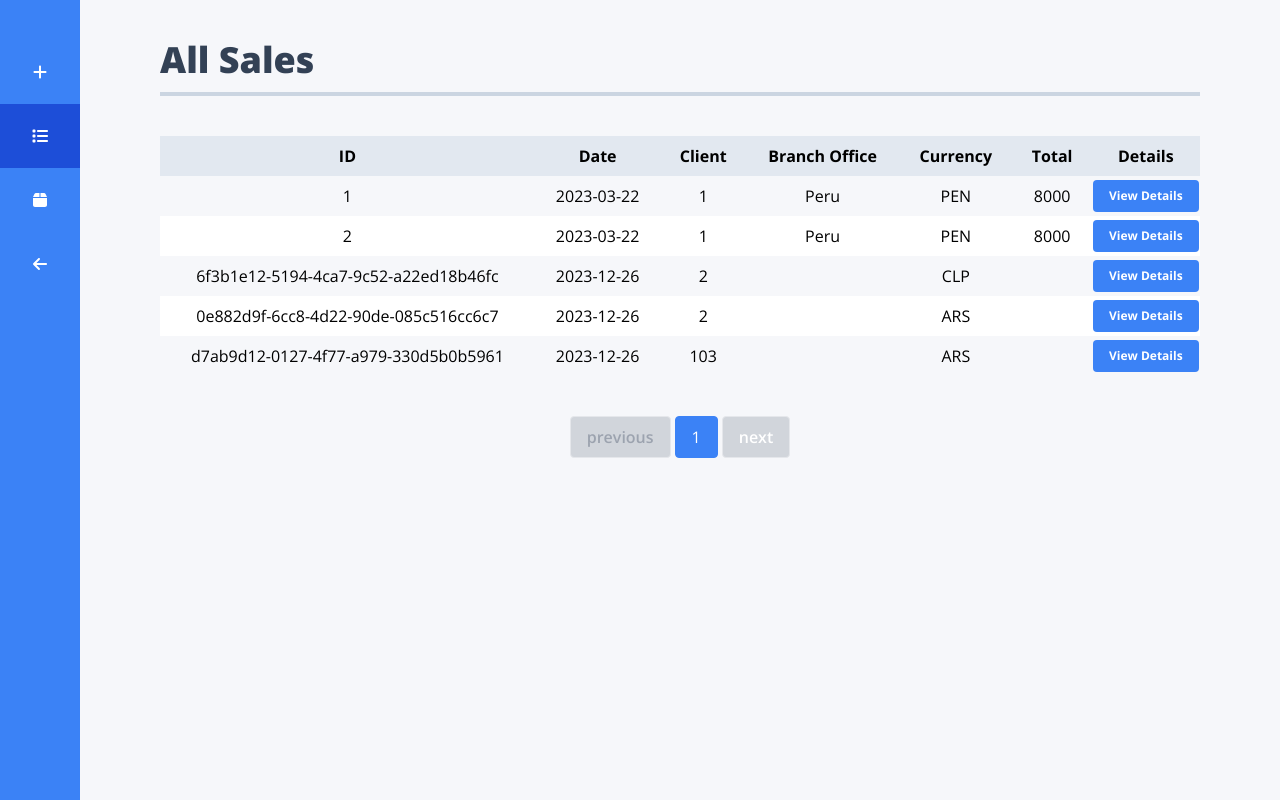
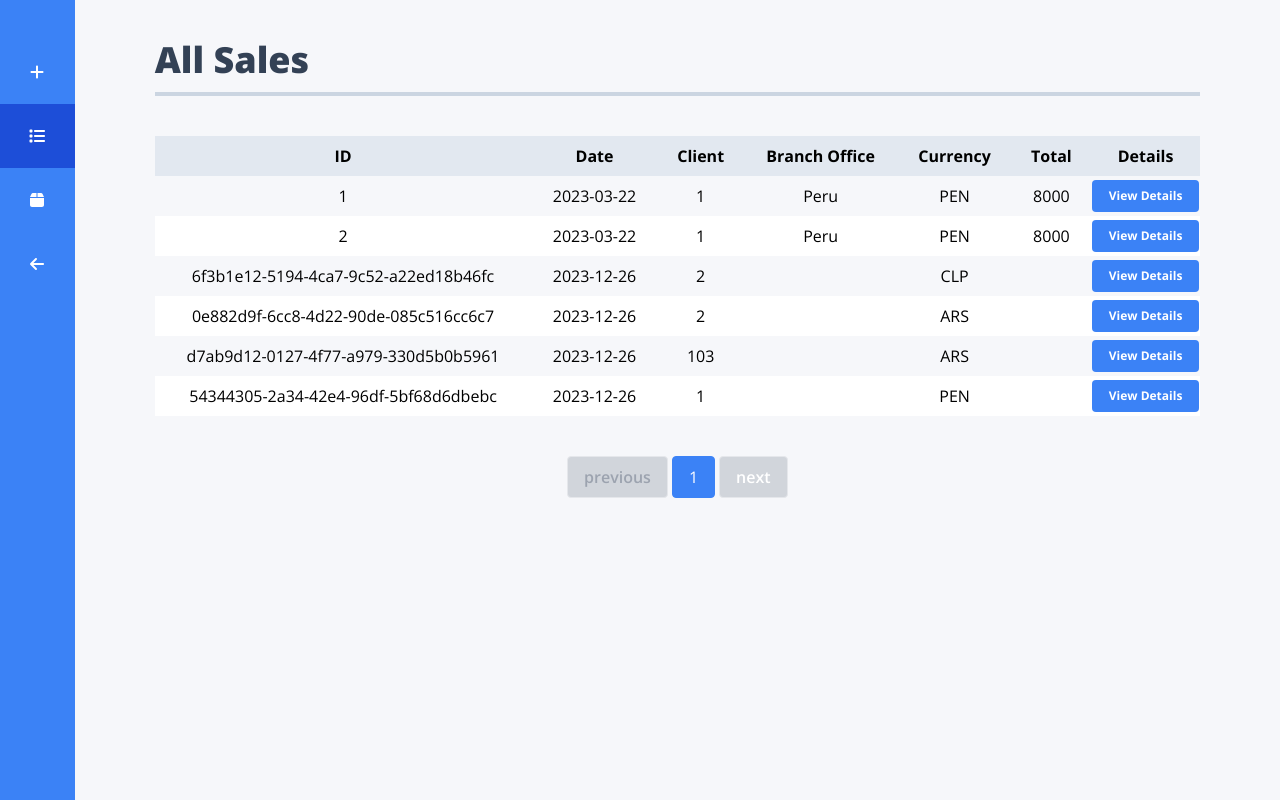
Before and after one commit to DaraletDev/frontend_test, a Next.js app: page /pages/sales in a window 1280 px wide. Built offline with nearby package versions, Linux system fonts and the light colour scheme; data requests are answered from the project's data file.

Commit message:
Fixed buttons sidebar

```diff
--- a/data/sales.json
+++ b/data/sales.json
@@ -89,6 +89,20 @@
           "price": 1794
         }
       ]
+    },
+    {
+      "id": "54344305-2a34-42e4-96df-5bf68d6dbebc",
+      "date": "2023-12-26T01:32:43.907Z",
+      "customer": 1,
+      "branchOffice": "Peru",
+      "currency": "PEN",
+      "details": [
+        {
+          "name": "Product 12",
+          "quantity": 1,
+          "price": 1300
+        }
+      ]
     }
   ]
 }
--- a/src/app/pages/admin/page.jsx
+++ b/src/app/pages/admin/page.jsx
@@ -25,21 +25,20 @@ const AdminLayout = ({ children }) => {
         <div className="flex overflow-hidden min-h-screen">
             <ToastContainer />
 
-            <div className="bg-blue-500 min-w-20 text-center py-10">
+            <div className="bg-blue-500 w-20 text-center py-10">
                 <ul className="text-white flex flex-col">
                     {items.map((item) => (
+                        <Link key={item.id} href={`${item.route}`}>
                             <li
-                            key={item.id}
                                 className={`cursor-pointer py-5 ${
                                     pathname == item.route
                                         ? 'font-bold bg-blue-700'
                                         : 'hover:bg-blue-400'
                                 }`}
                             >
-                            <Link href={`${item.route}`}>
                                 <FontAwesomeIcon icon={item.icon} />
+                            </li>
                         </Link>
-                        </li>
                     ))}
                 </ul>
             </div>
--- a/src/app/pages/sales/page.jsx
+++ b/src/app/pages/sales/page.jsx
@@ -72,13 +72,12 @@ const AllSalesPage = () => {
                 </thead>
                 <tbody>
                     {currentItems.map((sale, index) => (
-                        <React.Fragment key={sale.id_sale}>
+                        <React.Fragment key={sale.id}>
                             <tr
                                 className={`${
                                     index % 2 === 0 ? 'even' : 'odd'
                                 } ${selectedSale == sale ? 'selected' : ''}`}
                             >
-                                {/* <tr className={index % 2 === 0 ? 'even' : 'odd'}> */}
                                 <td className="py-2 px-4">{sale.id}</td>
                                 <td className="py-2 px-4">
                                     {formatSaleDate(sale.date)}
```
Also changed, not shown: 1 other file (tests, documents, lock files or other folders). Lines whose indentation alone changed are shown as unchanged.
